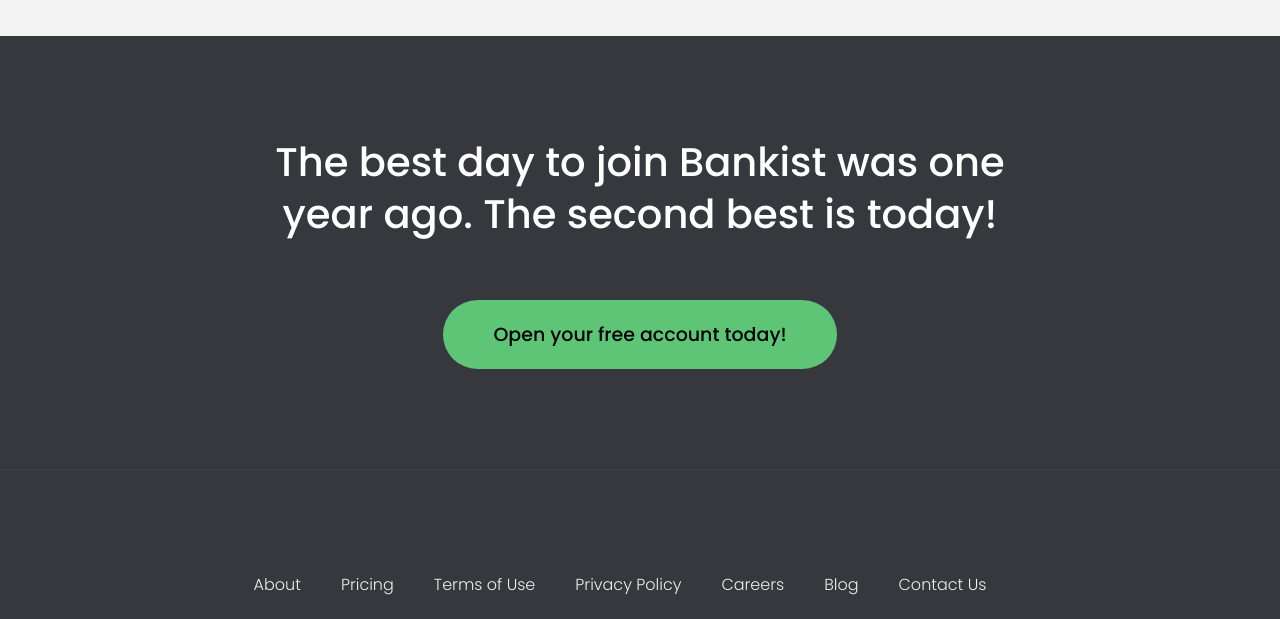
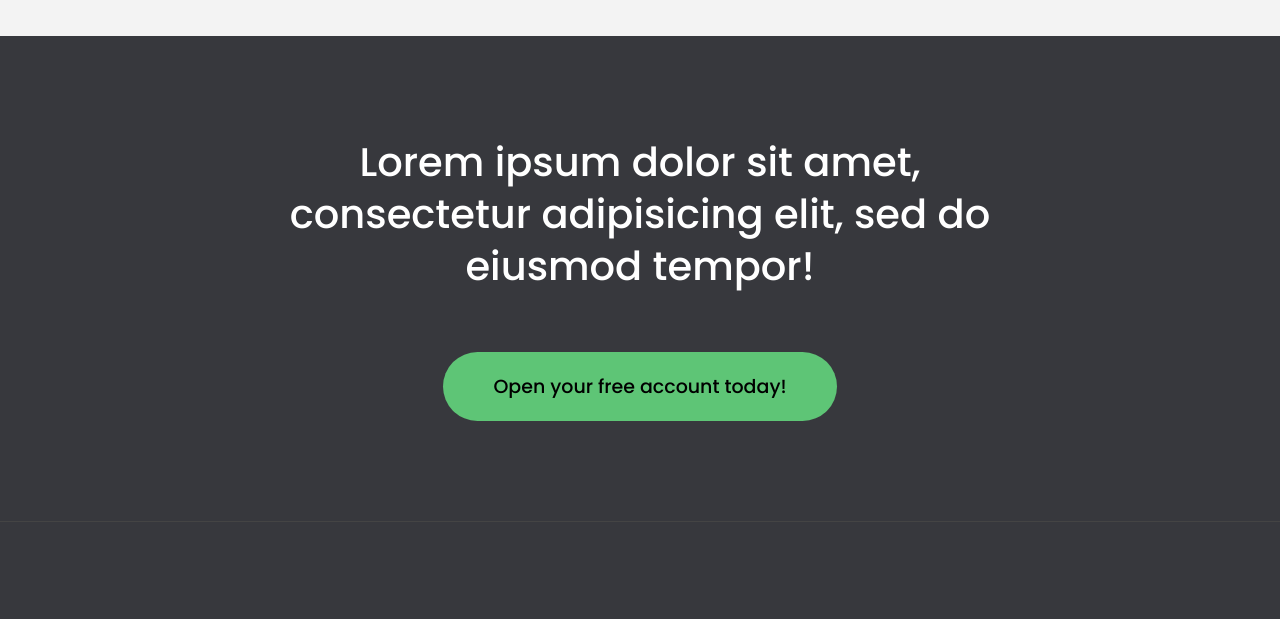
Before and after one commit to Codatrix1/BankSite-v2.1, a plain HTML site: page index.html in a window 1280 px wide. Shown: the part 4160-4779 px from the top of the page. Drawn offline with Linux system fonts and the light colour scheme.

Commit message:
Update index.html

```diff
--- a/index.html
+++ b/index.html
@@ -311,8 +311,7 @@
     <section class="section section--sign-up">
       <div class="section__title">
         <h3 class="section__header">
-          The best day to join Bankist was one year ago. The second best is
-          today!
+          Lorem ipsum dolor sit amet, consectetur adipisicing elit, sed do eiusmod tempor!
         </h3>
       </div>
       <button class="btn btn--show-modal">Open your free account today!</button>
```
